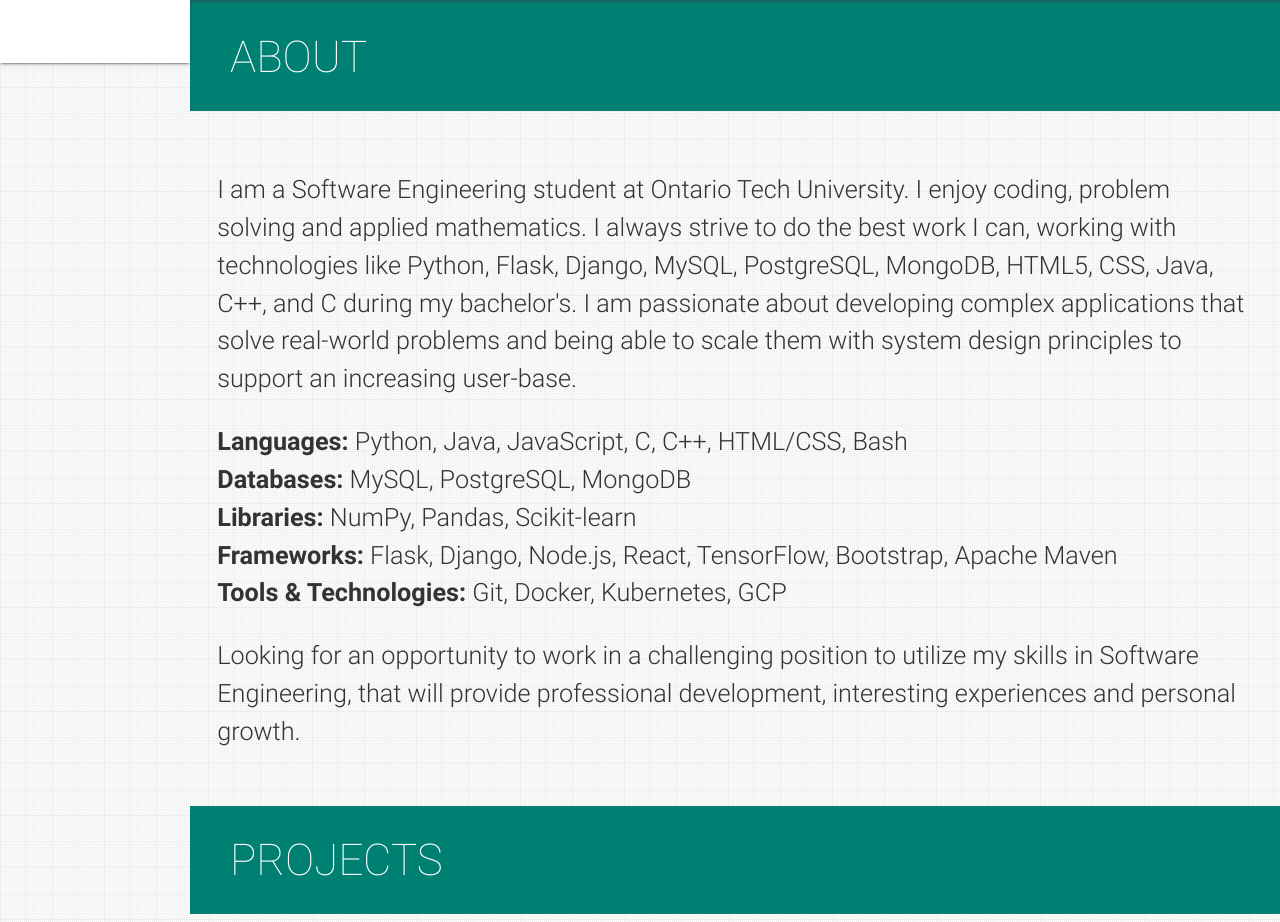
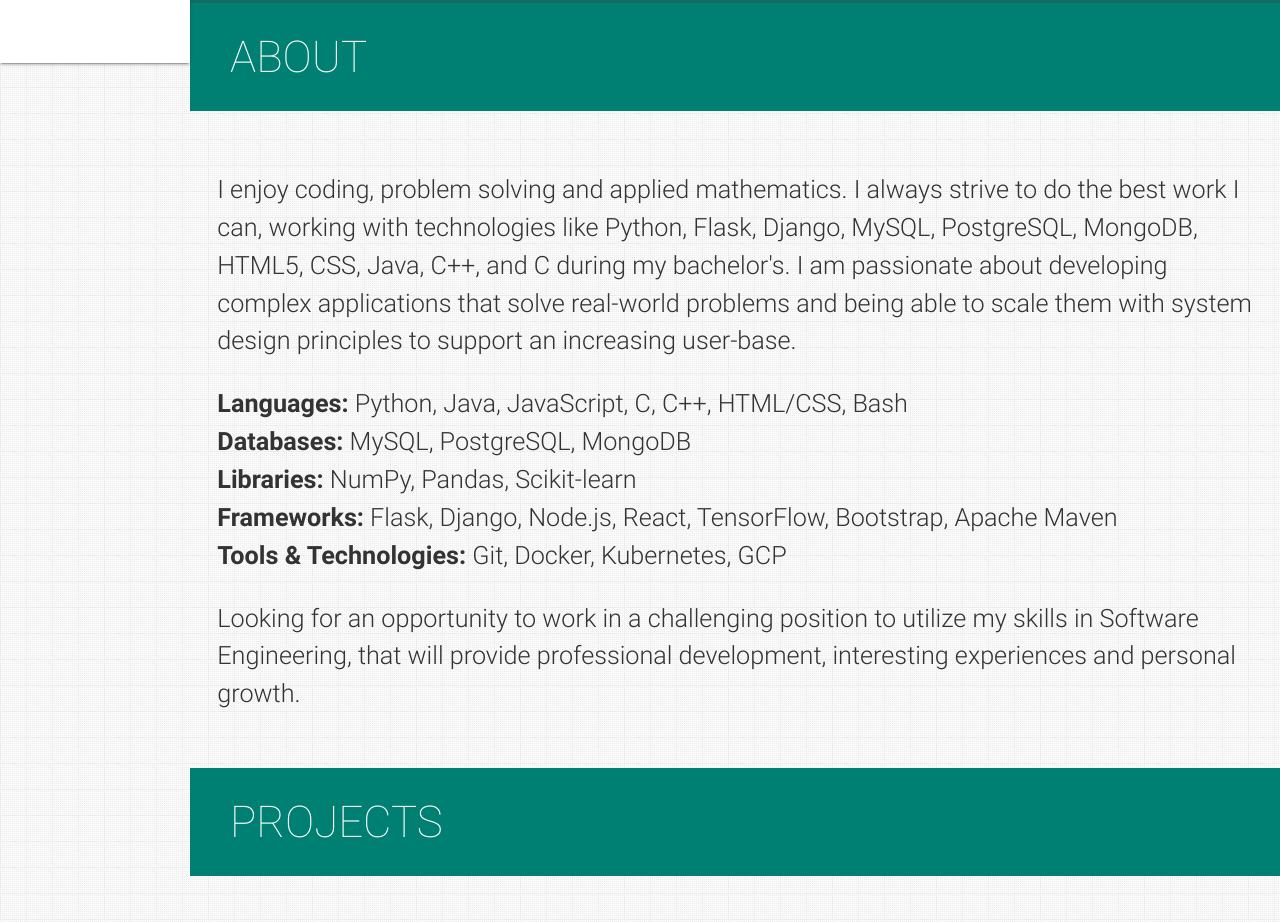
Before and after one commit to j-fisher2/j-fisher2.github.io, a plain HTML site: page index.html in a window 1280 px wide. Shown: the part 797-1719 px from the top of the page. Drawn offline with nearby package versions, Linux system fonts and the light colour scheme.

Commit message:
Update index.html

```diff
--- a/index.html
+++ b/index.html
@@ -93,7 +93,7 @@
       <h3 class="page-title white-text teal">About</h3>
       <div class="container flow-text">
         <p>
-          I am a Software Engineering student at Ontario Tech University. I enjoy coding, problem solving and applied mathematics. I always strive to do the best work I can,
+          I enjoy coding, problem solving and applied mathematics. I always strive to do the best work I can,
 
           working with technologies like Python, Flask, Django, MySQL, PostgreSQL, MongoDB, HTML5, CSS, Java, C++, and C during my bachelor's.
 
```
